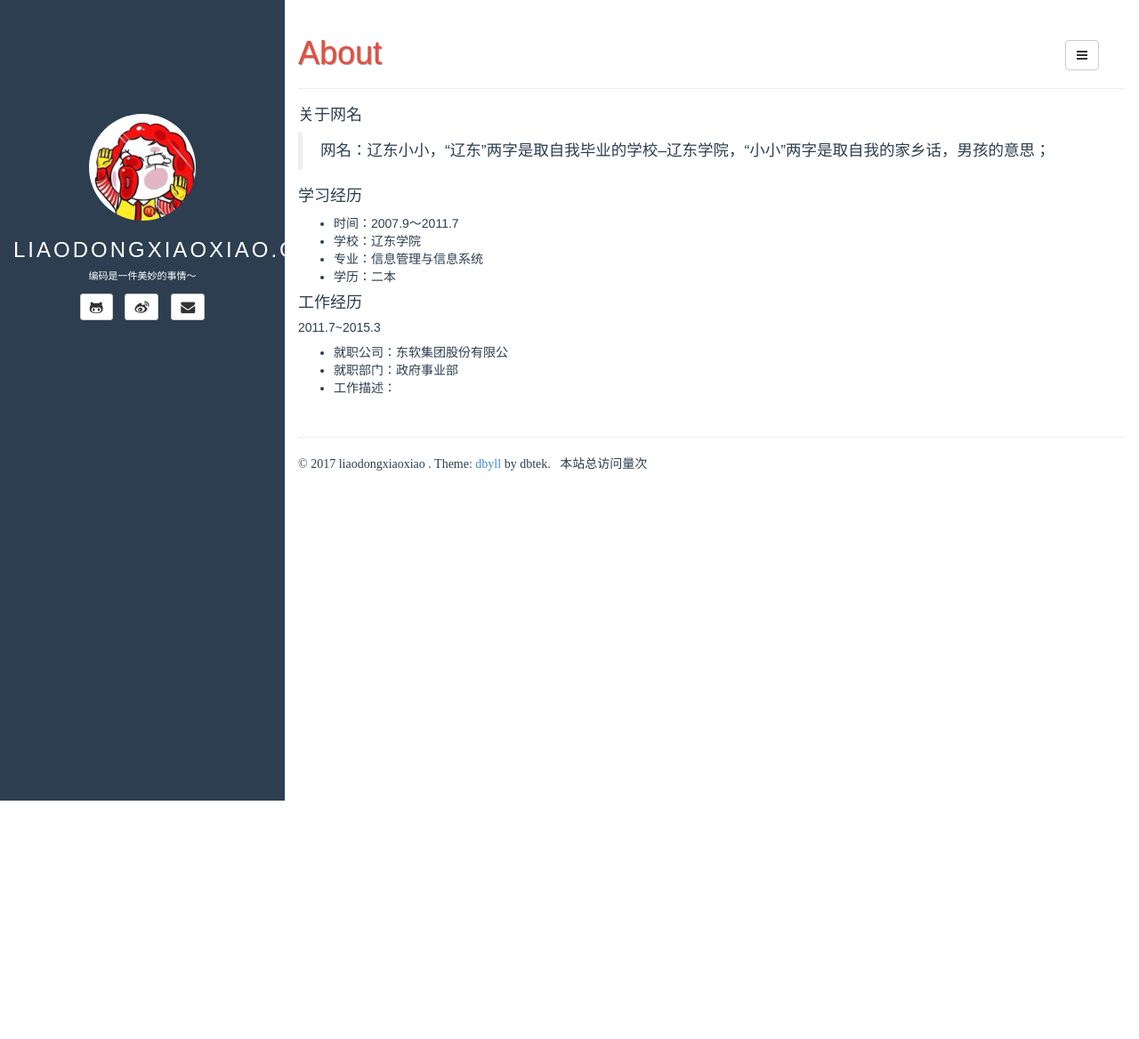
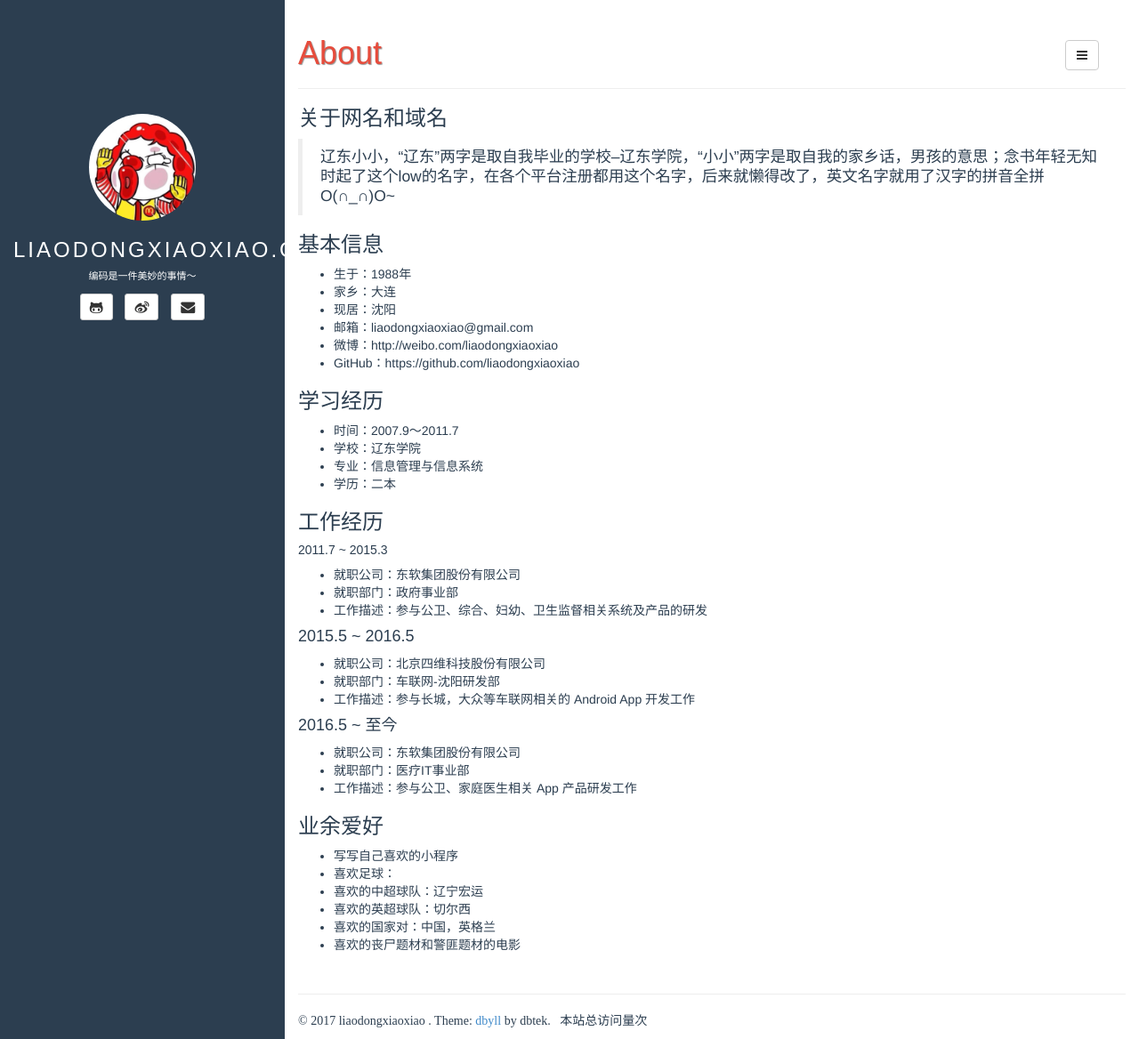
Before and after one commit to liaodongxiaoxiao/liaodongxiaoxiao.github.io, a Jekyll site: the page built from about.md, in a window 1280 px wide and 1168 px high. Shown: the whole window at 89% size. Built offline with Jekyll 4.4.1, drawn with Linux system fonts in a browser that asks for light colours; comment, search, counter and statistics services are not loaded.

Commit message:
update  about me

```diff
--- a/_config.yml
+++ b/_config.yml
@@ -28,7 +28,6 @@ author:
 rss_path: feed.xml
 categories_path: categories.html
 tags_path: tags.html
-about_path: about.html
 
 # set it as url of an image
 # sidebar_background_image: https://www.dropbox.com/s/g9h23zrycedxtk5/sky.png?raw=1
--- a/_includes/default.html
+++ b/_includes/default.html
@@ -85,7 +85,7 @@
 			<li><a href="{{ site.BASE_PATH}}/{{ site.categories_path }}"><i class="fa fa-folder"></i>Categories</a></li>
 			<li><a href="{{ site.BASE_PATH}}/{{ site.tags_path }}"><i class="fa fa-tags"></i>Tags</a></li>
 			<li class="divider"></li>
-			<li><a href="{{ site.BASE_PATH}}/{{ site.about_path }}"><i class="fa fa-user"></i>About me</a></li>
+			<li><a href="{{ site.BASE_PATH}}/about/index.html"><i class="fa fa-user"></i>About me</a></li>
 			<li class="divider"></li>
 			<li><a href="#"><i class="fa fa-arrow-up"></i>Top of Page</a></li>
 		</ul>
--- a/about.md
+++ b/about.md
@@ -3,18 +3,45 @@ layout: page
 title: About
 permalink: /about/
 ---
-#### 关于网名
-> 网名：辽东小小，“辽东”两字是取自我毕业的学校--辽东学院，“小小”两字是取自我的家乡话，男孩的意思；
+### 关于网名和域名
+> 辽东小小，“辽东”两字是取自我毕业的学校--辽东学院，“小小”两字是取自我的家乡话，男孩的意思；念书年轻无知时起了这个low的名字，在各个平台注册都用这个名字，后来就懒得改了，英文名字就用了汉字的拼音全拼 O(∩_∩)O~
 
-#### 学习经历
+### 基本信息
+* 生于：1988年
+* 家乡：大连
+* 现居：沈阳
+* 邮箱：liaodongxiaoxiao@gmail.com
+* 微博：http://weibo.com/liaodongxiaoxiao
+* GitHub：https://github.com/liaodongxiaoxiao
+
+### 学习经历
 
 * 时间：2007.9～2011.7
 * 学校：辽东学院
 * 专业：信息管理与信息系统
 * 学历：二本
 
-#### 工作经历
-##### 2011.7~2015.3
-* 就职公司：东软集团股份有限公
+### 工作经历
+
+##### 2011.7 ~ 2015.3
+* 就职公司：东软集团股份有限公司
 * 就职部门：政府事业部
-* 工作描述：
+* 工作描述：参与公卫、综合、妇幼、卫生监督相关系统及产品的研发
+
+#### 2015.5 ~ 2016.5
+* 就职公司：北京四维科技股份有限公司
+* 就职部门：车联网-沈阳研发部
+* 工作描述：参与长城，大众等车联网相关的 Android App 开发工作
+
+#### 2016.5 ~ 至今
+* 就职公司：东软集团股份有限公司
+* 就职部门：医疗IT事业部
+* 工作描述：参与公卫、家庭医生相关 App 产品研发工作
+
+### 业余爱好
++ 写写自己喜欢的小程序
+- 喜欢足球：
++ 喜欢的中超球队：辽宁宏运
++ 喜欢的英超球队：切尔西
++ 喜欢的国家对：中国，英格兰
+- 喜欢的丧尸题材和警匪题材的电影
```
